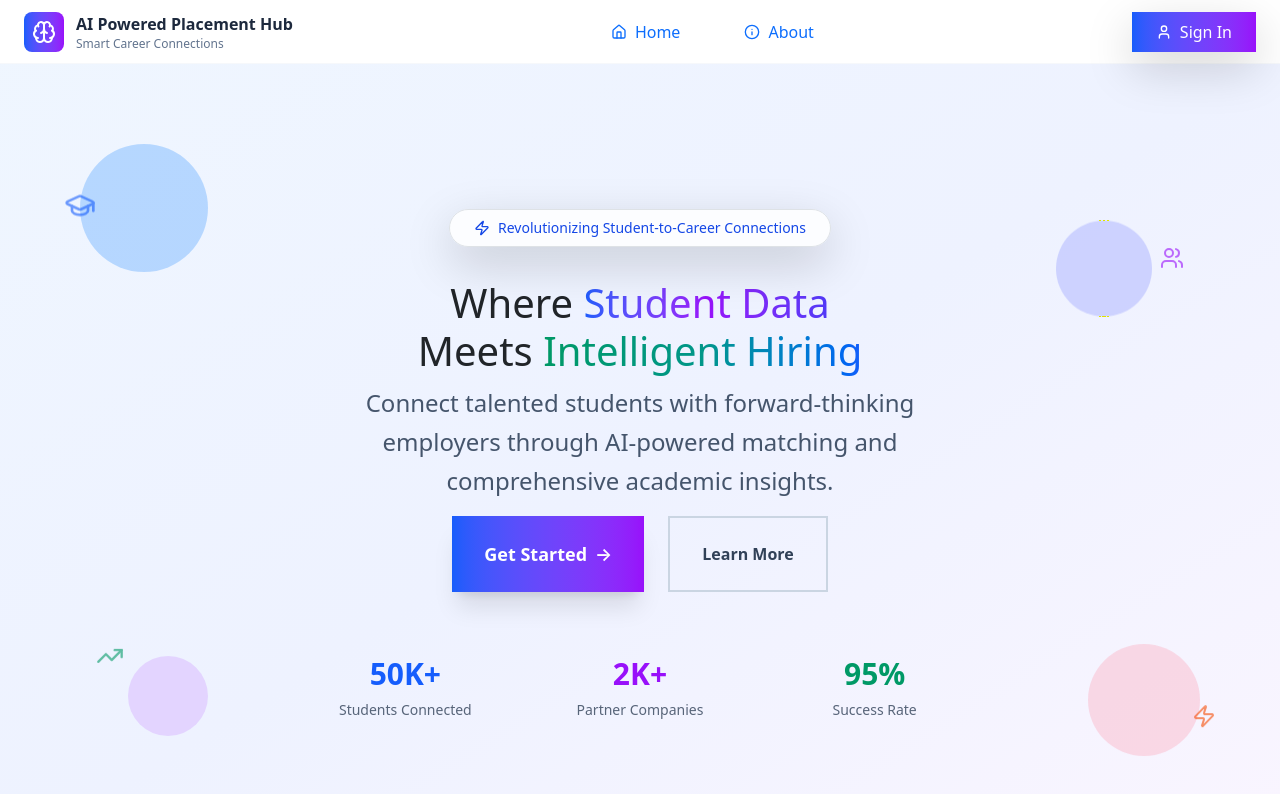
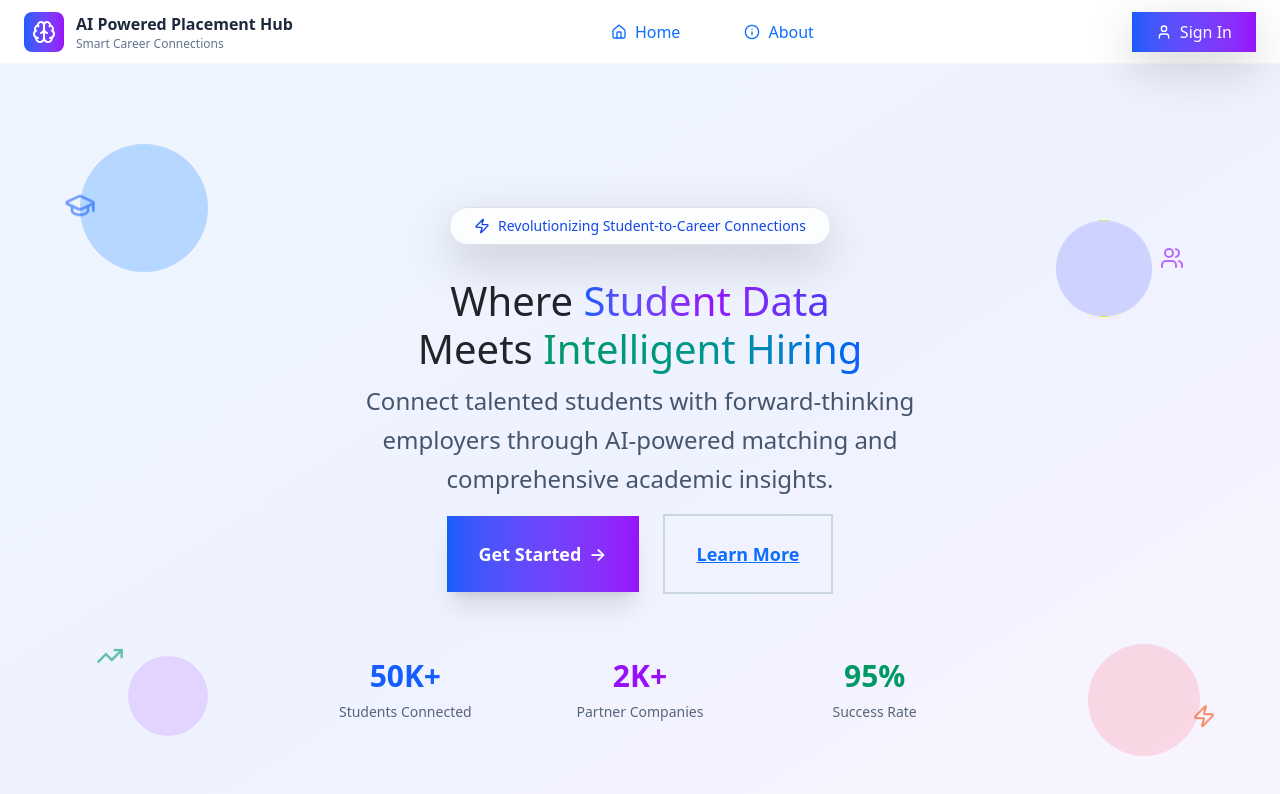
Before and after one commit to subham-tripathy/ai-powered-placement-hub-frontend, a React (Vite) app: page / in a window 1280 px wide. Shown: the top 794 px of the page. Built offline with nearby package versions, Linux system fonts and the light colour scheme.

Commit message:
fixed a minor bug in the login form

```diff
--- a/src/components/herosection.jsx
+++ b/src/components/herosection.jsx
@@ -149,14 +149,15 @@ export default function HeroSection() {
               </span>
             </Link>
 
-            <button
-              className={`px-8 py-4 rounded-full font-semibold text-lg border-2 transition-all duration-300 hover:scale-105 ${isDark
+            <Link
+              to={"/about"}
+              className={`px-8 py-4 font-semibold text-lg border-2 transition-all duration-300 hover:scale-105 ${isDark
                 ? "border-white/30 text-white hover:bg-white/10 hover:border-white/50"
                 : "border-slate-300 text-slate-700 hover:bg-slate-50 hover:border-slate-400"
                 }`}
             >
               Learn More
-            </button>
+            </Link>
           </div>
 
           {/* Stats */}
--- a/src/components/login.jsx
+++ b/src/components/login.jsx
@@ -151,7 +151,7 @@ export default function Login() {
               <input
                 type="text"
                 value={id}
-                onChange={(e) => setId(e.target.value)}
+                onChange={(e) => setid(e.target.value)}
                 onFocus={() => setFocusedField("id")}
                 onBlur={() => setFocusedField("")}
                 className={`w-full pl-10 pr-4 py-3 rounded-lg transition-all duration-300 ${
@@ -190,7 +190,7 @@ export default function Login() {
               <input
                 type={showPassword ? "text" : "password"}
                 value={pw}
-                onChange={(e) => setPw(e.target.value)}
+                onChange={(e) => setpw(e.target.value)}
                 onFocus={() => setFocusedField("password")}
                 onBlur={() => setFocusedField("")}
                 className={`w-full pl-10 pr-12 py-3 rounded-lg transition-all duration-300 ${
```
